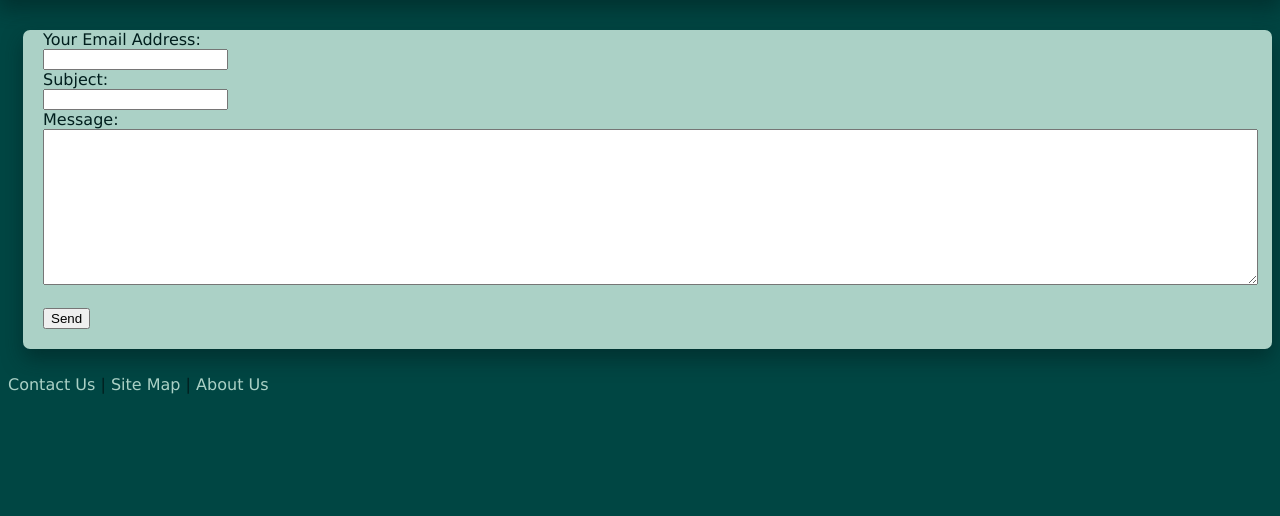
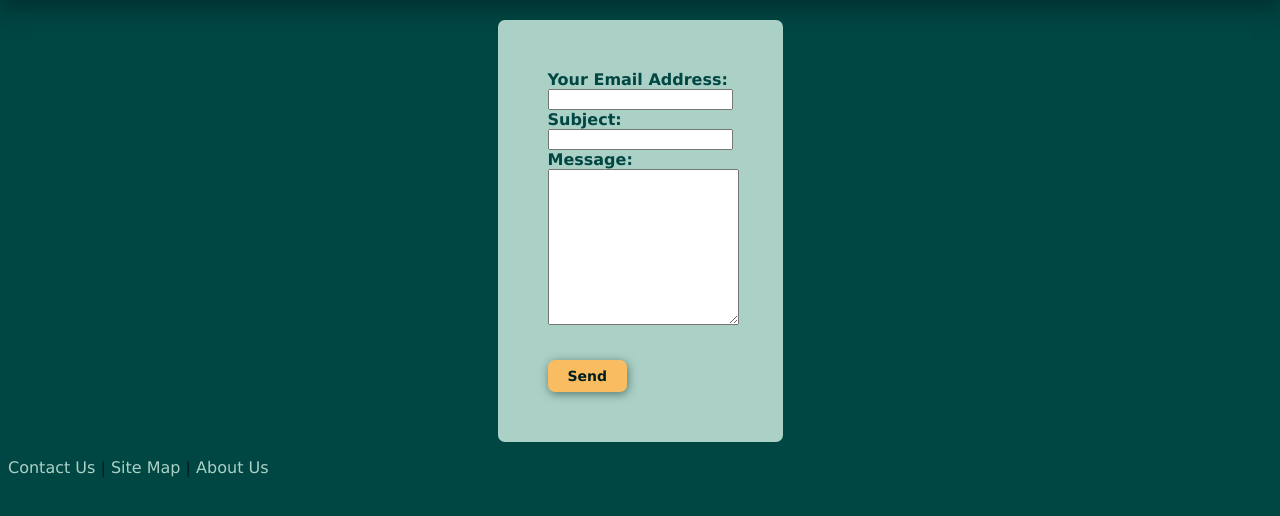
Before and after one commit to JaclynW/StudySpaceFinder, a PHP site: page /contact.html in a window 1280 px wide. Shown: the part 68-584 px from the top of the page. Run offline with PHP 8.4, Linux system fonts and the light colour scheme.

Commit message:
css changes

```diff
--- a/contact.html
+++ b/contact.html
@@ -14,17 +14,17 @@
     </nav>
 
     <div class="content-container">
-        <form id="results-section">
-            <label for="email">Your Email Address:</label><br>
+        <form id="contact-us-form">
+            <label class="label-text" for="email">Your Email Address:</label><br>
             <input type="email" id="email" name="email" required><br>
 
-            <label for="subject">Subject:</label><br>
+            <label class="label-text" for="subject">Subject:</label><br>
             <input type="text" id="subject" name="subject" required><br>
 
-            <label for="message">Message:</label><br>
+            <label class="label-text" for="message">Message:</label><br>
             <textarea id="message" name="message" required></textarea><br><br>
 
-            <button type="button">Send</button>
+            <button class="loginButton" type="button">Send</button>
         </form>
     </div>
 
--- a/css/collaboratorDashboard.css
+++ b/css/collaboratorDashboard.css
@@ -27,7 +27,7 @@ li {
 #submissionForm {
     padding: 0px 20px 20px 20px; /* Top, Right, Bottom, Left padding */
     margin: 10px 0; /* Margin above and below the section */
-    background-color: #e8e4e6;
+    background-color: #abd1c6;;
     border-radius: 7px;
     padding: 20px;
     box-shadow: 0 10px 20px #001e1d80;
--- a/css/style.css
+++ b/css/style.css
@@ -61,6 +61,7 @@ body {
 #find-your-study-spot .content p {
     font-size: 15pt;
     margin-bottom: 30px;
+    text-shadow: 0px 2px 5px #001e1d80;
 }
 
 #search-function {
@@ -136,6 +137,7 @@ body {
 h1{
     font-family: 'Georgia';
     color: #fffffe;
+    text-shadow: 0px 2px 5px #001e1d80;
 }
 
 h2 {
@@ -189,7 +191,8 @@ footer a:hover {
 
 .content-container{
     display: flex;
-    justify-content: space-between;
+    /*justify-content: space-between;*/
+    justify-content: center;
 }
 
 /* ============================= NAVIGATION CSS ============================= */
@@ -348,6 +351,7 @@ footer a:hover {
 
 #login-h1 {
     color: #001e1d;
+    text-shadow: 0px 1px 2px #001e1d80;
 }
 
 #login-p {
@@ -357,6 +361,7 @@ footer a:hover {
 
 label.label-text {
     color: #004643;
+    font-family: 'Verdana';
 }
 
 /* ============================= REGISTER PAGE CSS ============================= */
@@ -365,6 +370,8 @@ label.label-text {
     padding: 30px 50px;
     border-radius: 7px;
     background-color: #abd1c6;
+    justify-content: center;
+    width: 50%;
 }
 
 .registerButton {
@@ -420,3 +427,11 @@ label.label-text {
 .about-us-p {
     color: #abd1c6;
 }
+
+/* ============================= CONTACT US PAGE CSS ============================= */
+
+#contact-us-form {
+    background-color: #abd1c6;
+    padding: 50px;
+    border-radius: 7px;
+}
```
